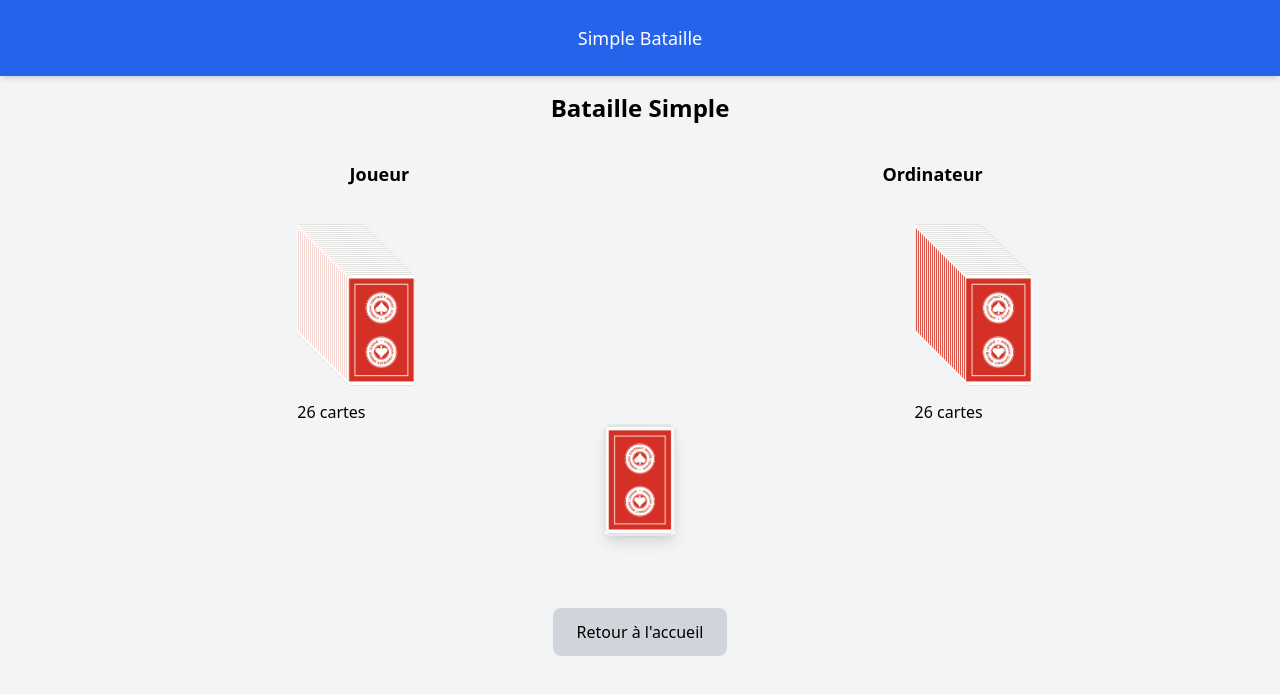
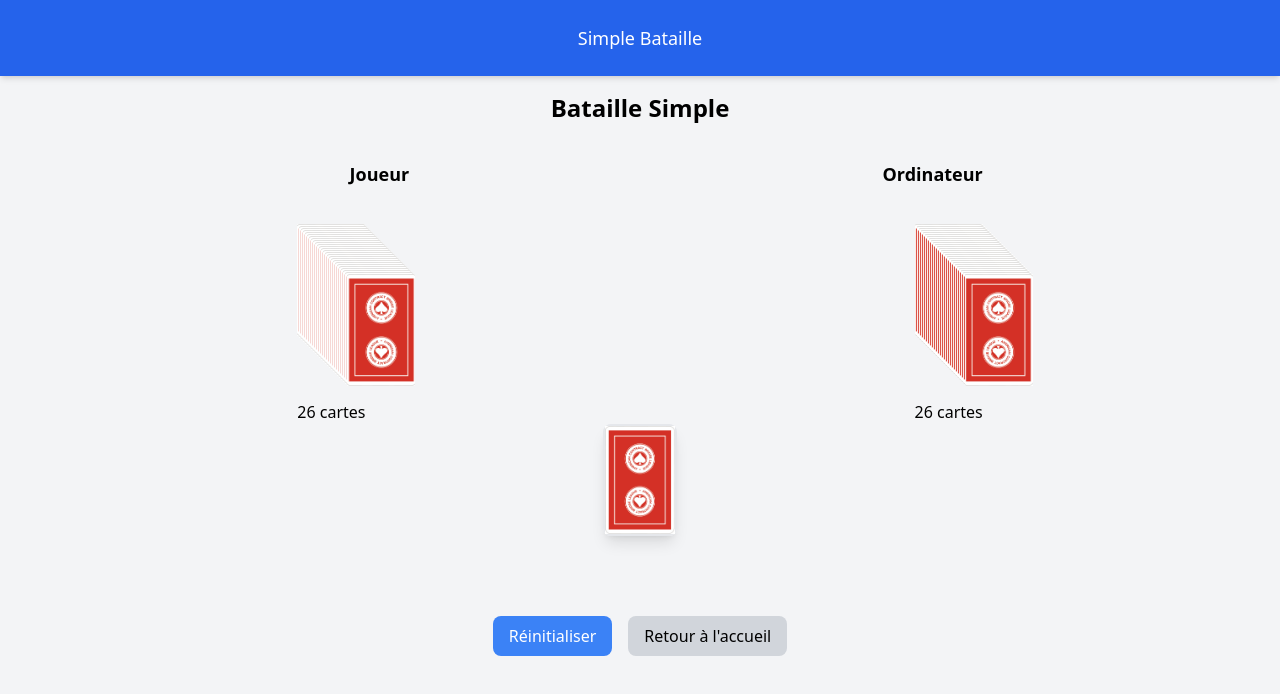
Before and after one commit to MonifD/CardsGames, a React (Create React App) app in the folder bataille/: page /simple-bataille in a window 1280 px wide. Shown: the top 694 px of the page. Built offline with nearby package versions, Linux system fonts and the light colour scheme.

Commit message:
mise au propre les codes + ajout des commentaire et ajout d'un bouton de re-initialisation du jeu

```diff
--- a/bataille/src/components/basegame/SimpleBataille.tsx
+++ b/bataille/src/components/basegame/SimpleBataille.tsx
@@ -1,141 +1,3 @@
-// import { useState, useEffect } from "react";
-// import { Link } from "react-router-dom";
-// import { generateShuffledDeck } from "../../utils/ImagesLoader";
-// import { Cartes } from "../../Interfaces/Cartes";
-// import { gererTourDeBataille } from "../../mode/ModeJeu";
-
-// const cardBack = "/img/cards/Red_back.jpg";
-
-// const BatailleSimple = () => {
-//   const [mainJoueur, setMainJoueur] = useState<Cartes[]>([]);
-//   const [mainOrdinateur, setMainOrdinateur] = useState<Cartes[]>([]);
-//   const [carteJoueur, setCarteJoueur] = useState<Cartes | null>(null);
-//   const [carteOrdinateur, setCarteOrdinateur] = useState<Cartes | null>(null);
-//   const [message, setMessage] = useState("");
-//   const [partieTerminee, setPartieTerminee] = useState(false);
-//   const [cartesBrulees, setCartesBrulees] = useState<Cartes[]>([]);
-
-//   useEffect(() => {
-//     const paquetMele = generateShuffledDeck();
-//     setMainJoueur(paquetMele.slice(0, 26));
-//     setMainOrdinateur(paquetMele.slice(26));
-//   }, []);
-
-//   const jouerTour = () => {
-//     if (partieTerminee) return;
-
-//     if (mainJoueur.length === 0 || mainOrdinateur.length === 0) {
-//       const gagnant = mainJoueur.length > mainOrdinateur.length ? "Joueur" : "Ordinateur";
-//       setMessage(`Fin du jeu ! Le gagnant est : ${gagnant}`);
-//       setPartieTerminee(true);
-//       return;
-//     }
-
-//     const nouvelleCarteJoueur = mainJoueur[0];
-//     const nouvelleCarteOrdinateur = mainOrdinateur[0];
-
-//     setCarteJoueur(nouvelleCarteJoueur);
-//     setCarteOrdinateur(nouvelleCarteOrdinateur);
-
-//     // Appel à gererTourDeBataille pour gérer la logique de l'égalité et des cartes brûlées
-//     gererTourDeBataille(
-//       nouvelleCarteJoueur,
-//       nouvelleCarteOrdinateur,
-//       mainJoueur,
-//       mainOrdinateur,
-//       cartesBrulees,
-//       setMainJoueur,
-//       setMainOrdinateur,
-//       setCartesBrulees,
-//       setMessage,
-//       setPartieTerminee,
-//       setCarteJoueur,
-//       setCarteOrdinateur
-//     );
-//   };
-
-//   return (
-//     <div className="flex flex-col items-center p-4">
-//       <h1 className="text-2xl font-bold mb-9">Bataille Simple</h1>
-//       <div className="flex justify-around items-center w-full max-w-2xl">
-//         <div className="text-center">
-//           <h2 className="text-lg font-bold">Joueur</h2>
-//           <p>{mainJoueur.length} cartes restantes</p>
-//           {carteJoueur && (
-//             <img
-//               src={carteJoueur.image}
-//               alt={`Carte Joueur`}
-//               width="100"
-//               onError={(e) => {
-//                 (e.target as HTMLImageElement).src = "/img/cards/default.jpg";
-//               }}
-//             />
-//           )}
-//         </div>
-
-//         <div className="flex flex-col items-center justify-center p-5">
-//           <button
-//             onClick={jouerTour}
-//             className="inline-flex items-center justify-center border-2 rounded-lg shadow-lg w-15 h-28 mb-2"
-//             disabled={partieTerminee}
-//           >
-//             <img
-//               src={cardBack}
-//               alt="Dos de la carte"
-//               className="object-contain max-w-full max-h-full"
-//             />
-//           </button>
-//           <p className="mt-4 mb-8">{message}</p>
-
-//           {/* Affichage des cartes brûlées */}
-//           {cartesBrulees.length > 0 && (
-//             <div className="mt-4">
-//               <h3 className="text-lg font-bold">Cartes brûlées :</h3>
-//               <div className="flex">
-//                 {cartesBrulees.map((carte, index) => (
-//                   <img
-//                     key={index}
-//                     src={carte.image}
-//                     alt={`Carte Brûlée ${index}`}
-//                     width="50"
-//                     className="mx-2"
-//                     onError={(e) => {
-//                       (e.target as HTMLImageElement).src = "/img/cards/default.jpg";
-//                     }}
-//                   />
-//                 ))}
-//               </div>
-//             </div>
-//           )}
-//         </div>
-
-//         <div className="text-center">
-//           <h2 className="text-lg font-bold">Ordinateur</h2>
-//           <p>{mainOrdinateur.length} cartes restantes</p>
-//           {carteOrdinateur && (
-//             <img
-//               src={carteOrdinateur.image}
-//               alt={`Carte Ordinateur`}
-//               width="100"
-//               onError={(e) => {
-//                 (e.target as HTMLImageElement).src = "/img/cards/default.jpg";
-//               }}
-//             />
-//           )}
-//         </div>
-//       </div>
-//       <Link
-//         to="/"
-//         className="mt-4 px-6 py-3 bg-gray-300 text-black rounded-lg hover:bg-gray-400 transition-colors"
-//       >
-//         Retour à l'accueil
-//       </Link>
-//     </div>
-//   );
-// };
-
-// export default BatailleSimple;
-
 import { useState, useEffect } from "react";
 import { Link } from "react-router-dom";
 import { generateShuffledDeck } from "../../utils/ImagesLoader";
@@ -153,10 +15,21 @@ const BatailleSimple = () => {
   const [partieTerminee, setPartieTerminee] = useState(false);
   const [cartesBrulees, setCartesBrulees] = useState<Cartes[]>([]);
 
-  useEffect(() => {
+  // fonction qui va me permettre de remmetre le jeu à 0
+  const initialiserJeu = () => {
     const paquetMele = generateShuffledDeck();
     setMainJoueur(paquetMele.slice(0, 26));
     setMainOrdinateur(paquetMele.slice(26));
+    setCarteJoueur(null);
+    setCarteOrdinateur(null);
+    setMessage("");
+    setPartieTerminee(false);
+    setCartesBrulees([]);
+  };
+
+  // apple de la fonction de remis a 0
+  useEffect(() => {
+    initialiserJeu();
   }, []);
 
   const jouerTour = () => {
@@ -175,7 +48,7 @@ const BatailleSimple = () => {
     setCarteJoueur(nouvelleCarteJoueur);
     setCarteOrdinateur(nouvelleCarteOrdinateur);
 
-    // Appel à gererTourDeBataille pour gérer la logique de l'égalité et des cartes brûlées
+    // appel de la fonction qui contien la logique du je
     gererTourDeBataille(
       nouvelleCarteJoueur,
       nouvelleCarteOrdinateur,
@@ -303,12 +176,21 @@ const BatailleSimple = () => {
           </button>
           <p className="mt-4 mb-8 text-center">{message}</p>
         </div>
-      <Link
-        to="/"
-        className="mt-4 px-6 py-3 bg-gray-300 text-black rounded-lg hover:bg-gray-400 transition-colors"
-      >
-        Retour à l'accueil
-      </Link>
+      {/* Boutons de contrôle */}
+      <div className="flex gap-4 mt-6">
+        <button
+          onClick={initialiserJeu}
+          className="px-4 py-2 bg-blue-500 text-white rounded-lg hover:bg-blue-600 transition-colors"
+        >
+          Réinitialiser
+        </button>
+        <Link
+          to="/"
+          className="px-4 py-2 bg-gray-300 text-black rounded-lg hover:bg-gray-400 transition-colors"
+        >
+          Retour à l'accueil
+        </Link>
+      </div>
     </div>
   );
 };
--- a/bataille/src/mode/ModeJeu.ts
+++ b/bataille/src/mode/ModeJeu.ts
@@ -1,6 +1,6 @@
 import { Cartes } from "../Interfaces/Cartes";
 
-// cette fonction a le mécaniqme du jeu avec le fais de si les joueur ont des cartes similaires ou tout simplement le jeu de base
+// cette fonction a la logique du jeu avec les cas de égalite et le cas gagnant
 
 export const gererTourDeBataille = (
   carteJoueur: Cartes,
```
Also changed, not shown: bataille/public/assets/svg/Checkmark.svg (deleted).
